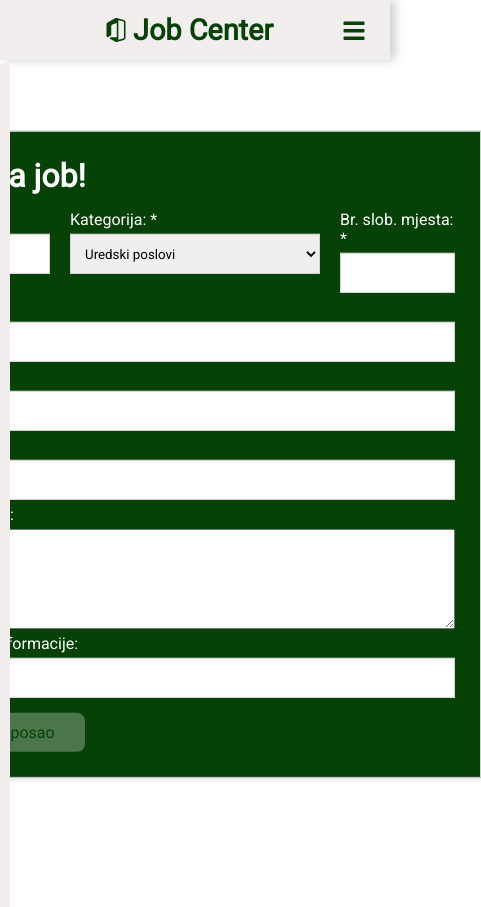
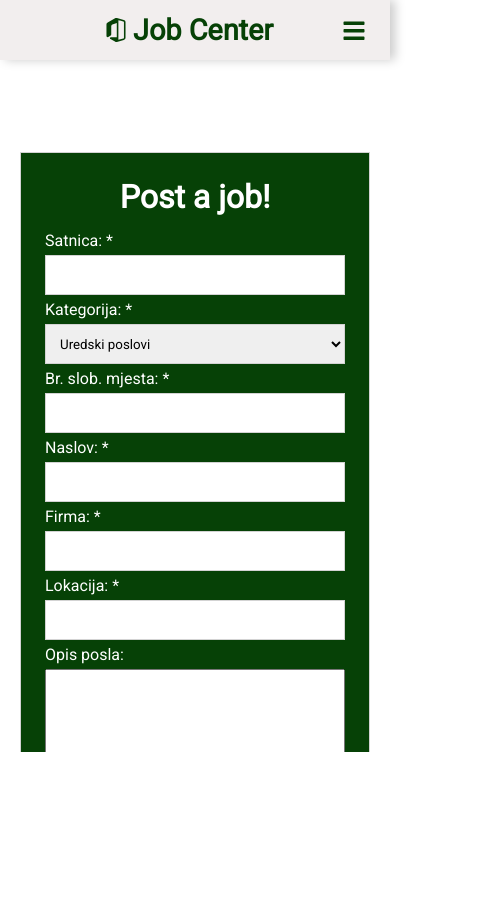
Before and after one commit to lnikol00/jobs-react, a React (Create React App) app: page /post in a window 390 px wide. Shown: the whole page, 481 px wide, since content can reach past the window. Built offline with nearby package versions, Linux system fonts and the light colour scheme.

Commit message:
correction

```diff
--- a/src/components/header/Header.tsx
+++ b/src/components/header/Header.tsx
@@ -19,7 +19,7 @@ function Header() {
                 <SiIcons.SiMicrosoftoffice />
                 <h2>Job Center</h2>
             </Link>
-            <div className={open ? `${styles.links}` : ` ${styles.closed} ${styles.links}`}>
+            <div className={open ? `${styles.links}` : ` ${styles.active} ${styles.links}`}>
                 <li>
                     <Link to="find" className={styles.findLink} onClick={onChange}>Find a Job</Link>
                 </li>
--- a/src/components/header/header.module.css
+++ b/src/components/header/header.module.css
@@ -72,7 +72,7 @@
         position: absolute;
         top: 0;
         right: 0;
-        transform: translate(30%, 7.5%);
+        transform: translate(26.5%, 7.5%);
         background-color: rgb(242, 238, 238);
         display: flex;
         align-items: center;
@@ -96,7 +96,7 @@
     }
 
 
-    .closed {
+    .active {
         right: 100%;
         transition: 0.5s ease;
     }
--- a/src/pages/Create/create.module.css
+++ b/src/pages/Create/create.module.css
@@ -29,6 +29,7 @@
     display: flex;
     gap: 20px;
 }
+
 
 .firstSegment div {
     display: flex;
@@ -78,3 +79,55 @@
     border: none;
     cursor: pointer;
 }
+
+@media screen and (max-width: 1200px) {
+
+    .mainContainer {
+        overflow: auto;
+        height: 600px;
+    }
+
+    .mainContainer::-webkit-scrollbar {
+        display: none;
+    }
+
+    .mainContainer form {
+        align-items: center;
+    }
+
+    .firstSegment {
+        flex-direction: column;
+        gap: 0;
+    }
+
+    .firstSegment input {
+        width: 520px;
+    }
+
+    .firstSegment select {
+        width: 520px;
+    }
+
+}
+
+@media screen and (max-width:620px) {
+    .mainContainer {
+        width: 350px;
+    }
+
+    .firstSegment input {
+        width: 300px;
+    }
+
+    .firstSegment select {
+        width: 300px;
+    }
+
+    .secondSegment input {
+        width: 300px;
+    }
+
+    .secondSegment textarea {
+        width: 300px;
+    }
+}
--- a/src/pages/List/JobDetails.tsx
+++ b/src/pages/List/JobDetails.tsx
@@ -12,7 +12,6 @@ function JobDetails() {
     const params = useParams();
 
     const [job, setJob] = useState<JobType>()
-    const [person, setPerson] = useState()
     const [error, setError] = useState<null>(null)
     const [isLoading, setIsLoading] = useState<boolean>(true)
     const [disable, setDisable] = useState<boolean>(false)
--- a/src/pages/List/job.module.css
+++ b/src/pages/List/job.module.css
@@ -278,6 +278,11 @@
 }
 
 @media screen and (max-width:650px) {
+
+    .secondSegment div {
+        overflow: hidden;
+    }
+
     .jobContainer h2 {
         font-size: 20px;
     }
--- a/src/pages/home/home.module.css
+++ b/src/pages/home/home.module.css
@@ -102,6 +102,11 @@
         justify-content: center;
         align-items: center;
     }
+
+    .text {
+        justify-content: center;
+        align-items: center;
+    }
 }
 
 @media screen and (max-width: 600px) {
```
